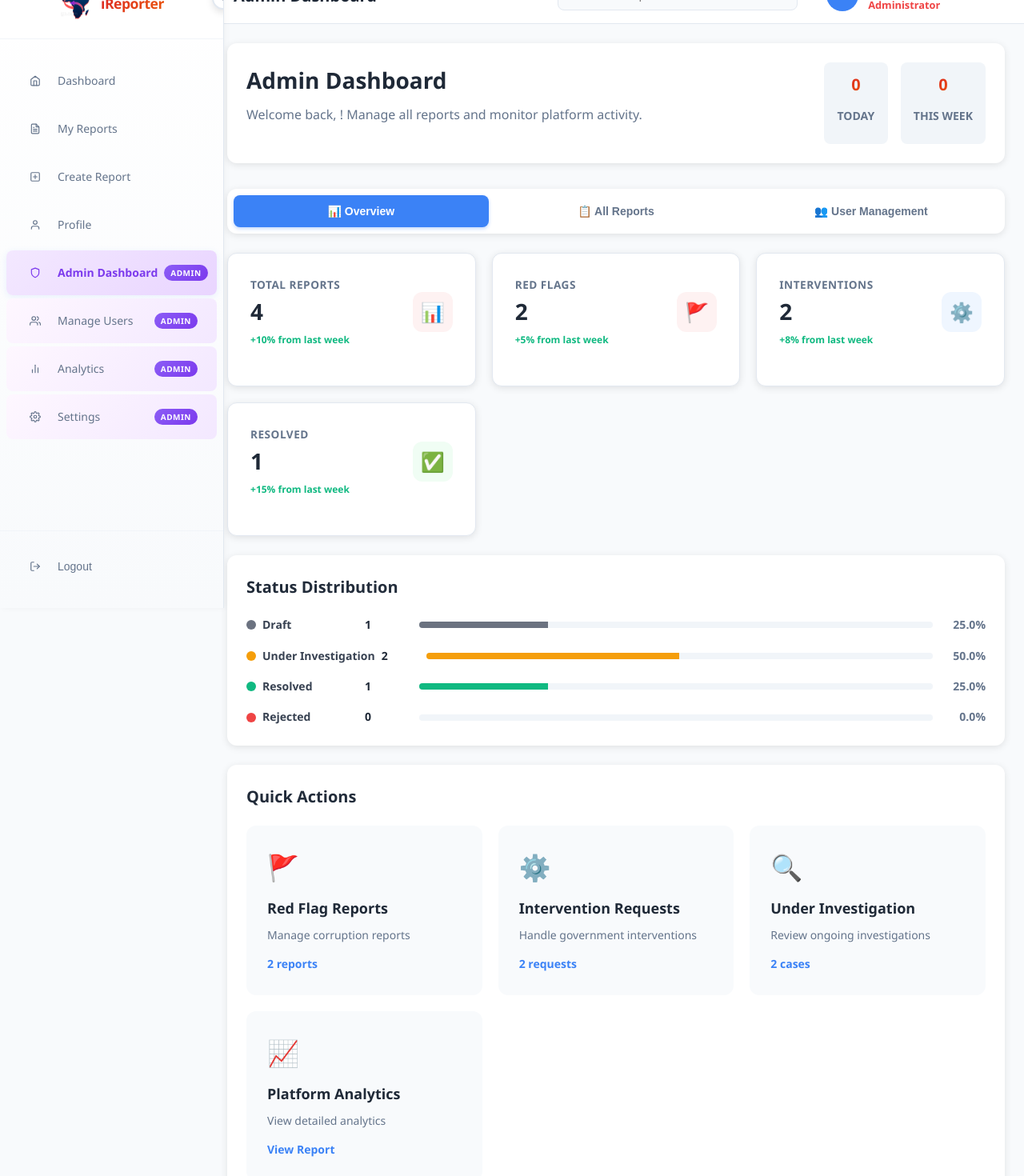
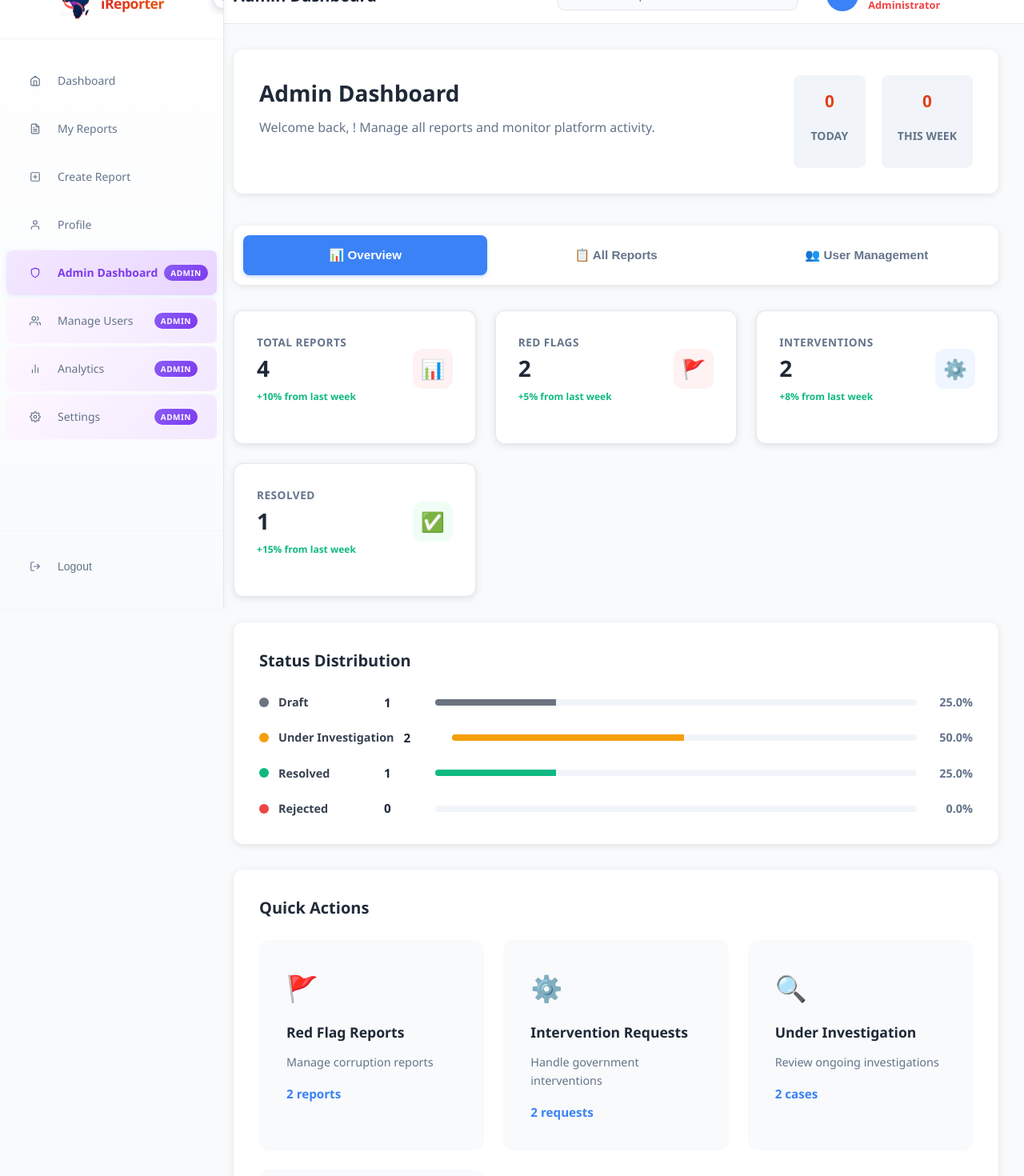
Before and after one commit to mabivan/ireporterapp, a React (Create React App) app: page /admin in a window 1280 px wide. Shown: the part 40-1510 px from the top of the page at 80% size. Built offline with nearby package versions, Linux system fonts and the light colour scheme; sample sign-in values are in the browser's storage.

Commit message:
Fix ReportsTable.css spacing
cgen-d86b95e4b64d4add954809cb25b852c2

```diff
--- a/src/components/ReportsTable/ReportsTable.css
+++ b/src/components/ReportsTable/ReportsTable.css
@@ -9,20 +9,20 @@
 .table-header {
   display: grid;
   grid-template-columns: 80px 1fr 120px 120px 120px 180px;
-  gap: 16px;
-  padding: 16px 20px;
+  gap: 1rem;
+  padding: 1.25rem 1.5rem;
   background: #f8fafc;
   border-bottom: 1px solid #e2e8f0;
   font-weight: 600;
-  font-size: 14px;
+  font-size: 0.875rem;
   color: #374151;
 }
 
 .table-row {
   display: grid;
   grid-template-columns: 80px 1fr 120px 120px 120px 180px;
-  gap: 16px;
-  padding: 16px 20px;
+  gap: 1rem;
+  padding: 1.25rem 1.5rem;
   border-bottom: 1px solid #f1f5f9;
   transition: background-color 0.3s ease;
   align-items: center;
@@ -47,11 +47,11 @@
 .report-title {
   font-weight: 600;
   color: #1f2937;
-  margin-bottom: 4px;
+  margin-bottom: 0.5rem;
 }
 
 .report-description {
-  font-size: 14px;
+  font-size: 0.875rem;
   color: #64748b;
   display: -webkit-box;
   -webkit-line-clamp: 2;
@@ -60,9 +60,9 @@
 }
 
 .report-type {
-  padding: 4px 8px;
+  padding: 0.375rem 0.75rem;
   border-radius: 6px;
-  font-size: 12px;
+  font-size: 0.75rem;
   font-weight: 600;
   text-align: center;
   text-transform: capitalize;
@@ -96,15 +96,15 @@
 
 .table-actions {
   display: flex;
-  gap: 8px;
+  gap: 0.75rem;
   justify-content: flex-end;
 }
 
 .action-btn {
-  padding: 6px 12px;
+  padding: 0.5rem 1rem;
   border: none;
   border-radius: 6px;
-  font-size: 12px;
+  font-size: 0.8rem;
   font-weight: 600;
   cursor: pointer;
   transition: all 0.3s ease;
@@ -170,14 +170,14 @@
 
   .table-row {
     display: block;
-    padding: 20px;
-    margin-bottom: 12px;
+    padding: 1.5rem;
+    margin-bottom: 1rem;
     border: 1px solid #e2e8f0;
     border-radius: 8px;
   }
 
   .table-cell {
-    margin-bottom: 12px;
+    margin-bottom: 1rem;
     justify-content: space-between;
   }
 
@@ -185,28 +185,28 @@
     content: attr(data-label);
     font-weight: 600;
     color: #374151;
-    font-size: 14px;
+    font-size: 0.875rem;
   }
 
   .table-actions {
-    margin-top: 16px;
+    margin-top: 1.25rem;
     justify-content: center;
   }
 }
 
 @media (max-width: 480px) {
   .table-row {
-    padding: 16px;
+    padding: 1.25rem;
   }
 
   .action-btn {
-    padding: 8px 12px;
-    font-size: 12px;
+    padding: 0.5rem 0.75rem;
+    font-size: 0.75rem;
     min-width: 45px;
   }
 
   .table-actions {
     flex-wrap: wrap;
-    gap: 6px;
+    gap: 0.5rem;
   }
 }
--- a/src/pages/Admin/AdminDashboard.css
+++ b/src/pages/Admin/AdminDashboard.css
@@ -14,7 +14,7 @@
 }
 
 .admin-content {
-  padding: 24px;
+  padding: 2rem;
 }
 
 /* Welcome Section */
@@ -22,8 +22,8 @@
   display: flex;
   justify-content: space-between;
   align-items: flex-start;
-  margin-bottom: 32px;
-  padding: 24px;
+  margin-bottom: 2.5rem;
+  padding: 2rem;
   background: white;
   border-radius: 12px;
   box-shadow: 0 2px 10px rgba(0, 0, 0, 0.1);
@@ -34,44 +34,45 @@
 }
 
 .welcome-title {
-  font-size: 28px;
+  font-size: 1.75rem;
   font-weight: 700;
   color: #1f2937;
-  margin-bottom: 8px;
+  margin-bottom: 0.5rem;
 }
 
 .welcome-subtitle {
-  font-size: 16px;
+  font-size: 1rem;
   color: #64748b;
   margin: 0;
 }
 
 .welcome-stats {
   display: flex;
-  gap: 16px;
+  gap: 1.25rem;
 }
 
 .stat-badge {
   display: flex;
   flex-direction: column;
   align-items: center;
-  padding: 12px 16px;
+  padding: 1rem 1.25rem;
   background: #f1f5f9;
   border-radius: 8px;
-  min-width: 80px;
+  min-width: 90px;
 }
 
 .stat-number {
-  font-size: 20px;
+  font-size: 1.3rem;
   font-weight: 700;
   color: #3b82f6;
 }
 
 .stat-label {
-  font-size: 12px;
+  font-size: 0.75rem;
   color: #64748b;
   text-transform: uppercase;
   font-weight: 600;
+  margin-top: 0.25rem;
 }
 
 /* Tabs Navigation */
@@ -79,18 +80,19 @@
   display: flex;
   background: white;
   border-radius: 12px;
-  padding: 8px;
-  margin-bottom: 24px;
+  padding: 0.75rem;
+  margin-bottom: 2rem;
   box-shadow: 0 2px 10px rgba(0, 0, 0, 0.1);
+  gap: 0.5rem;
 }
 
 .tab-button {
   flex: 1;
-  padding: 12px 16px;
+  padding: 1rem 1.25rem;
   border: none;
   background: none;
   border-radius: 8px;
-  font-size: 14px;
+  font-size: 0.95rem;
   font-weight: 600;
   color: #64748b;
   cursor: pointer;
@@ -112,43 +114,43 @@
 .metrics-grid {
   display: grid;
   grid-template-columns: repeat(auto-fit, minmax(240px, 1fr));
-  gap: 20px;
-  margin-bottom: 24px;
+  gap: 1.5rem;
+  margin-bottom: 2rem;
 }
 
 /* Admin Sections */
 .admin-section {
   background: white;
   border-radius: 12px;
-  padding: 24px;
+  padding: 2rem;
   box-shadow: 0 2px 10px rgba(0, 0, 0, 0.1);
-  margin-bottom: 24px;
+  margin-bottom: 2rem;
 }
 
 .section-title {
-  font-size: 20px;
+  font-size: 1.25rem;
   font-weight: 600;
   color: #1f2937;
-  margin-bottom: 20px;
+  margin-bottom: 1.5rem;
 }
 
 /* Status Distribution */
 .status-distribution {
   display: flex;
   flex-direction: column;
-  gap: 16px;
+  gap: 1.25rem;
 }
 
 .status-dist-item {
   display: flex;
   align-items: center;
-  gap: 16px;
+  gap: 1.25rem;
 }
 
 .status-info {
   display: flex;
   align-items: center;
-  gap: 8px;
+  gap: 0.75rem;
   min-width: 200px;
 }
 
@@ -156,10 +158,11 @@
   width: 12px;
   height: 12px;
   border-radius: 50%;
+  flex-shrink: 0;
 }
 
 .status-name {
-  font-size: 14px;
+  font-size: 0.9rem;
   font-weight: 600;
   color: #374151;
   text-transform: capitalize;
@@ -167,7 +170,7 @@
 }
 
 .status-count {
-  font-size: 14px;
+  font-size: 0.95rem;
   font-weight: 700;
   color: #1f2937;
   min-width: 40px;
@@ -187,7 +190,7 @@
 }
 
 .status-percentage {
-  font-size: 14px;
+  font-size: 0.9rem;
   font-weight: 600;
   color: #64748b;
   min-width: 50px;
@@ -198,11 +201,11 @@
 .quick-actions-grid {
   display: grid;
   grid-template-columns: repeat(auto-fit, minmax(250px, 1fr));
-  gap: 20px;
+  gap: 1.5rem;
 }
 
 .quick-action-card {
-  padding: 24px;
+  padding: 2rem;
   background: #f8fafc;
   border-radius: 12px;
   border: 2px solid transparent;
@@ -217,25 +220,25 @@
 }
 
 .action-icon {
-  font-size: 32px;
-  margin-bottom: 12px;
+  font-size: 2rem;
+  margin-bottom: 1rem;
 }
 
 .quick-action-card h3 {
-  font-size: 18px;
+  font-size: 1.1rem;
   font-weight: 600;
   color: #1f2937;
-  margin-bottom: 8px;
+  margin-bottom: 0.75rem;
 }
 
 .quick-action-card p {
-  font-size: 14px;
+  font-size: 0.9rem;
   color: #64748b;
-  margin-bottom: 12px;
+  margin-bottom: 1rem;
 }
 
 .action-count {
-  font-size: 14px;
+  font-size: 0.95rem;
   font-weight: 600;
   color: #3b82f6;
 }
@@ -244,20 +247,20 @@
 .filters-section {
   background: white;
   border-radius: 12px;
-  padding: 24px;
+  padding: 2rem;
   box-shadow: 0 2px 10px rgba(0, 0, 0, 0.1);
-  margin-bottom: 24px;
+  margin-bottom: 2rem;
 }
 
 .filters-header {
   display: flex;
   justify-content: space-between;
   align-items: center;
-  margin-bottom: 20px;
+  margin-bottom: 1.5rem;
 }
 
 .filters-header h3 {
-  font-size: 18px;
+  font-size: 1.1rem;
   font-weight: 600;
   color: #1f2937;
   margin: 0;
@@ -266,26 +269,26 @@
 .filters-grid {
   display: grid;
   grid-template-columns: repeat(auto-fit, minmax(200px, 1fr));
-  gap: 16px;
+  gap: 1.25rem;
 }
 
 .filter-group {
   display: flex;
   flex-direction: column;
-  gap: 8px;
+  gap: 0.5rem;
 }
 
 .filter-group label {
-  font-size: 14px;
+  font-size: 0.9rem;
   font-weight: 600;
   color: #374151;
 }
 
 .filter-select {
-  padding: 10px 12px;
+  padding: 0.75rem 1rem;
   border: 1px solid #e2e8f0;
   border-radius: 8px;
-  font-size: 14px;
+  font-size: 0.9rem;
   background: white;
 }
 
@@ -296,10 +299,10 @@
 }
 
 .results-count {
-  padding: 10px 12px;
+  padding: 0.75rem 1rem;
   background: #f1f5f9;
   border-radius: 8px;
-  font-size: 14px;
+  font-size: 0.9rem;
   font-weight: 600;
   color: #374151;
 }
@@ -308,21 +311,22 @@
 .users-stats {
   display: grid;
   grid-template-columns: repeat(auto-fit, minmax(200px, 1fr));
-  gap: 20px;
-  margin-bottom: 24px;
+  gap: 1.5rem;
+  margin-bottom: 2rem;
 }
 
 .user-stat-card {
   display: flex;
   align-items: center;
-  gap: 16px;
-  padding: 20px;
+  gap: 1.25rem;
+  padding: 1.5rem;
   background: #f8fafc;
   border-radius: 12px;
 }
 
 .user-stat-icon {
-  font-size: 32px;
+  font-size: 2rem;
+  flex-shrink: 0;
 }
 
 .user-stat-info {
@@ -330,36 +334,36 @@
 }
 
 .user-stat-number {
-  font-size: 24px;
+  font-size: 1.5rem;
   font-weight: 700;
   color: #1f2937;
-  margin-bottom: 4px;
+  margin-bottom: 0.25rem;
 }
 
 .user-stat-label {
-  font-size: 14px;
+  font-size: 0.9rem;
   color: #64748b;
 }
 
 .coming-soon {
   text-align: center;
-  padding: 60px 20px;
+  padding: 3rem 1.5rem;
   background: #f8fafc;
   border-radius: 12px;
   border: 2px dashed #e2e8f0;
 }
 
 .coming-soon-icon {
-  font-size: 48px;
-  margin-bottom: 16px;
+  font-size: 3rem;
+  margin-bottom: 1.25rem;
   opacity: 0.5;
 }
 
 .coming-soon h3 {
-  font-size: 20px;
+  font-size: 1.25rem;
   font-weight: 600;
   color: #374151;
-  margin-bottom: 8px;
+  margin-bottom: 0.5rem;
 }
 
 .coming-soon p {
@@ -379,7 +383,7 @@
   align-items: center;
   justify-content: center;
   z-index: 1000;
-  padding: 20px;
+  padding: 1.25rem;
 }
 
 .modal-content {
@@ -396,13 +400,13 @@
   display: flex;
   justify-content: space-between;
   align-items: center;
-  padding: 24px;
+  padding: 2rem;
   border-bottom: 1px solid #e2e8f0;
 }
 
 .modal-header h2 {
   margin: 0;
-  font-size: 20px;
+  font-size: 1.25rem;
   font-weight: 600;
   color: #1f2937;
 }
@@ -410,11 +414,12 @@
 .modal-close {
   background: none;
   border: none;
-  font-size: 24px;
+  font-size: 1.5rem;
   cursor: pointer;
   color: #64748b;
-  padding: 4px;
+  padding: 0.5rem;
   border-radius: 4px;
+  flex-shrink: 0;
 }
 
 .modal-close:hover {
@@ -423,33 +428,35 @@
 }
 
 .modal-body {
-  padding: 24px;
+  padding: 2rem;
 }
 
 .modal-footer {
-  padding: 24px;
+  padding: 2rem;
   border-top: 1px solid #e2e8f0;
   display: flex;
   justify-content: flex-end;
+  gap: 1rem;
 }
 
 /* Report Details */
 .report-detail {
   display: flex;
   flex-direction: column;
-  gap: 16px;
+  gap: 1.25rem;
 }
 
 .detail-row {
   display: flex;
   align-items: flex-start;
-  gap: 16px;
+  gap: 1.25rem;
 }
 
 .detail-row label {
   font-weight: 600;
   color: #374151;
   min-width: 120px;
+  flex-shrink: 0;
 }
 
 .detail-row span {
@@ -458,7 +465,7 @@
 
 .detail-row.full-width {
   flex-direction: column;
-  gap: 8px;
+  gap: 0.75rem;
 }
 
 .detail-row.full-width p {
@@ -476,10 +483,10 @@
 
 /* Button Styles */
 .btn {
-  padding: 10px 20px;
+  padding: 0.75rem 1.5rem;
   border: none;
   border-radius: 8px;
-  font-size: 14px;
+  font-size: 0.9rem;
   font-weight: 600;
   cursor: pointer;
   transition: all 0.3s ease;
@@ -504,8 +511,8 @@
 }
 
 .btn-sm {
-  padding: 8px 16px;
-  font-size: 12px;
+  padding: 0.5rem 1rem;
+  font-size: 0.8rem;
 }
 
 /* Mobile Responsive */
@@ -515,13 +522,13 @@
   }
 
   .admin-content {
-    padding: 16px;
+    padding: 1.5rem;
   }
 
   .welcome-section {
     flex-direction: column;
-    gap: 16px;
-    padding: 20px;
+    gap: 1.25rem;
+    padding: 1.5rem;
   }
 
   .welcome-stats {
@@ -548,7 +555,7 @@
   .status-dist-item {
     flex-direction: column;
     align-items: flex-start;
-    gap: 8px;
+    gap: 0.75rem;
   }
 
   .status-info {
@@ -561,20 +568,28 @@
   }
 
   .modal-content {
-    margin: 20px;
+    margin: 1.25rem;
   }
 }
 
 @media (max-width: 480px) {
+  .admin-content {
+    padding: 1rem;
+  }
+
   .welcome-title {
-    font-size: 24px;
+    font-size: 1.5rem;
   }
 
   .section-title {
-    font-size: 18px;
+    font-size: 1.1rem;
   }
 
   .users-stats {
     grid-template-columns: 1fr;
   }
+
+  .welcome-section {
+    padding: 1.25rem;
+  }
 }
```
